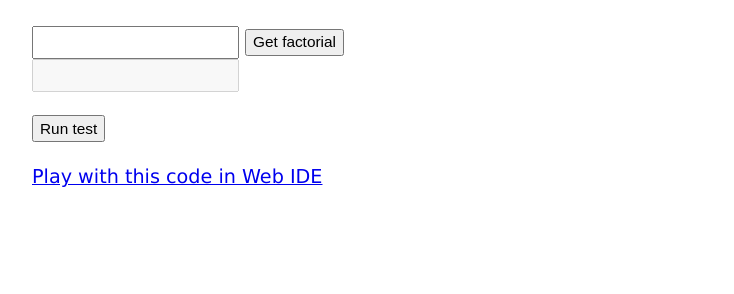
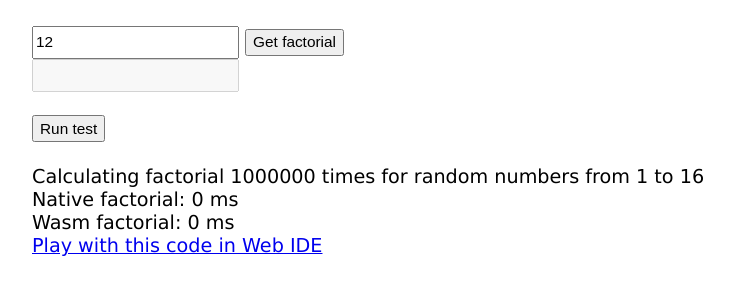
Before and after one commit to dmitryweiner/html5-demo, a plain HTML site: page wasm.html in a window 1280 px wide. Both pictures are taken after a click on the button "Run test". Shown: the part 80-374 px from the top of the page, without its empty margins (118-852 px from the left). Drawn offline with Linux system fonts and the light colour scheme; no server answers.

Commit message:
Update wasm

```diff
--- a/wasm.html
+++ b/wasm.html
@@ -22,8 +22,7 @@
         document.addEventListener("DOMContentLoaded", () => {
             const ITERATIONS = 1000000;
             const MAX_NUMBER = 16;
-            let factorial = () => {
-            };
+            let factorial = () => {};
             let factorialNumber = 0;
 
             fetch('files/main.wasm').then(response => {
@@ -48,26 +47,27 @@
             const outputNumber = document.getElementById("outputNumber");
             const buttonCalc = document.getElementById("buttonCalc");
             const buttonTest = document.getElementById("buttonTest");
+            const result = document.getElementById("result");
 
             buttonCalc.addEventListener("click", () => {
                 outputNumber.value = factorial(Number(inputNumber.value));
             });
 
             buttonTest.addEventListener("click", () => {
-                console.log(`Calculating factorial ${ITERATIONS} times for random numbers from 1 to ${MAX_NUMBER}`);
+                result.innerHTML = `Calculating factorial ${ITERATIONS} times for random numbers from 1 to ${MAX_NUMBER}<br/>`;
                 const initialTime = new Date();
                 setTimeout(() => {
                     for (let i = 0; i < ITERATIONS; i++) {
                         factorialNumber = nativeFactorial(Math.ceil(Math.random() * MAX_NUMBER));
                     }
-                    console.log("Native factorial:", new Date() - initialTime);
+                    result.innerHTML += `Native factorial: ${new Date() - initialTime} ms<br/>`;
                 }, 0);
 
                 setTimeout(() => {
                     for (let i = 0; i < ITERATIONS; i++) {
                         factorialNumber = factorial(Math.ceil(Math.random() * MAX_NUMBER));
                     }
-                    console.log("Wasm factorial:", new Date() - initialTime);
+                    result.innerHTML += `Wasm factorial: ${new Date() - initialTime} ms<br/>`;
                 }, 0);
             });
 
@@ -77,7 +77,7 @@
 <body>
 <div id="wrapper">
     <h1>Using Web Assembly</h1>
-    <input id="inputNumber" type="number"/>
+    <input id="inputNumber" type="number" value="12"/>
     <button id="buttonCalc">Get factorial</button>
     <br/>
     <input id="outputNumber" type="number" disabled/>
@@ -86,6 +86,7 @@
     <button id="buttonTest">Run test</button>
     <br/>
     <br/>
+    <div id="result"></div>
     <a href="https://webassembly.studio/?f=1wunzf1rmb1">Play with this code in Web IDE</a>
 </div>
 </body>
```
